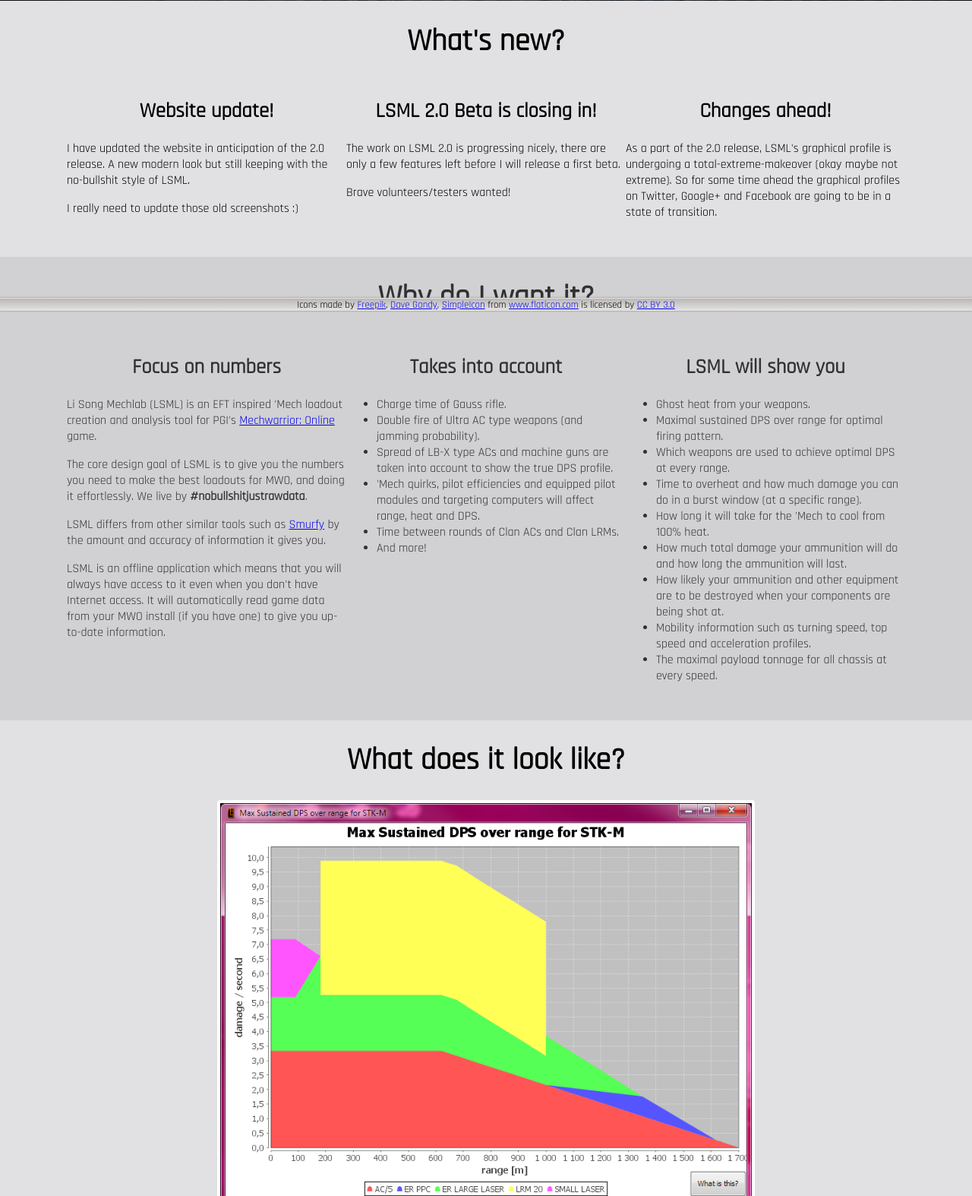
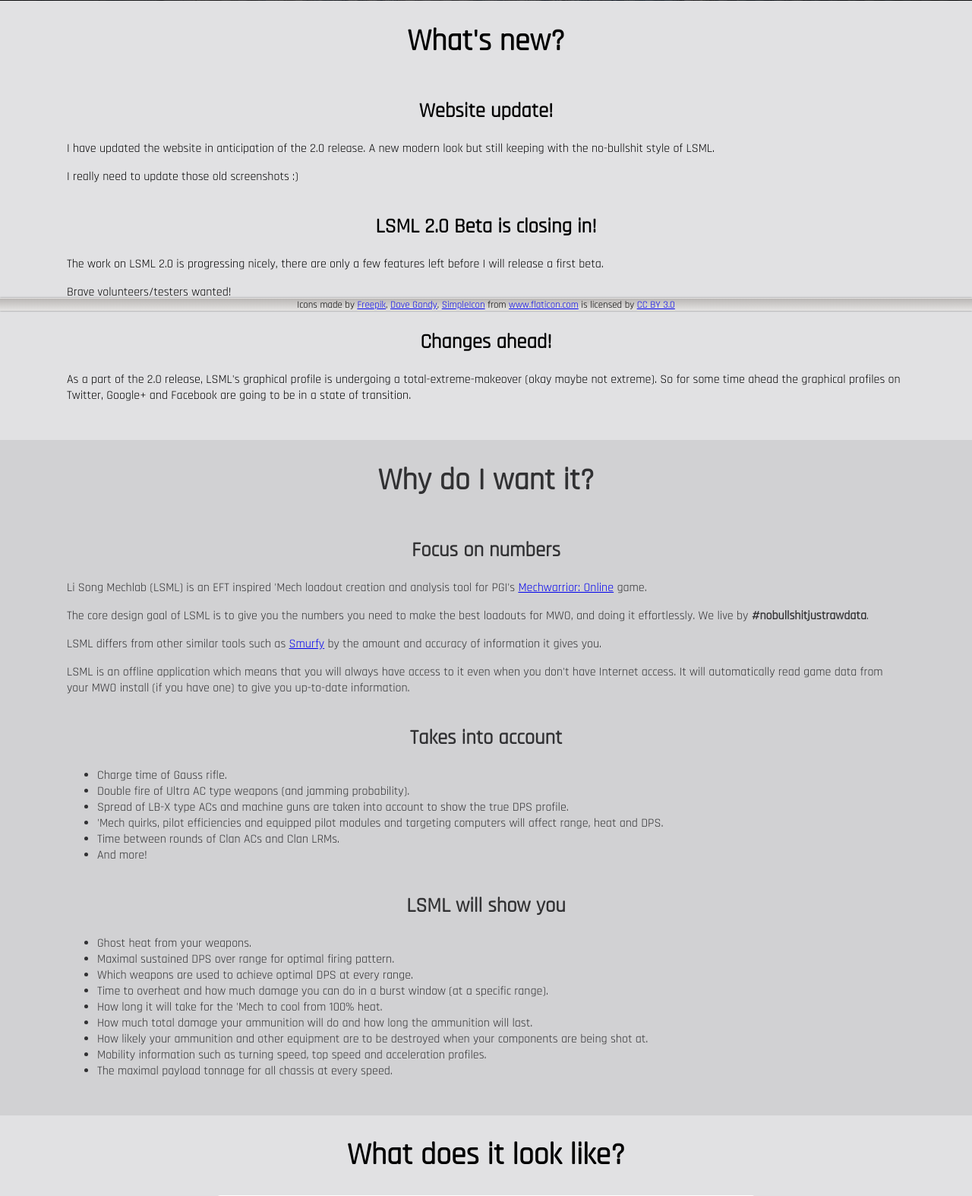
Before and after one commit to lisongmechlab/lsml, a PHP site: page / in a window 1280 px wide. Shown: the part 391-1965 px from the top of the page at 76% size. Run offline with PHP 8.4, Linux system fonts and the light colour scheme; some libraries are stand-ins or nearby versions.

Commit message:
Fixing responsiveness.

```diff
--- a/theme.css
+++ b/theme.css
@@ -164,6 +164,12 @@ div .nav {
     flex-flow: row;
 }
 
+@media screen and (min-width: 640px) {
+    .content {
+        flex-flow: column;
+    }
+}
+
 .content div{
     flex: 1; /* Makes content columns equisized */
 }
```
